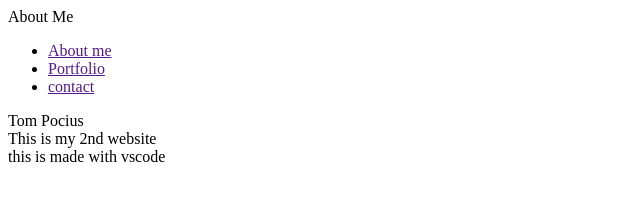
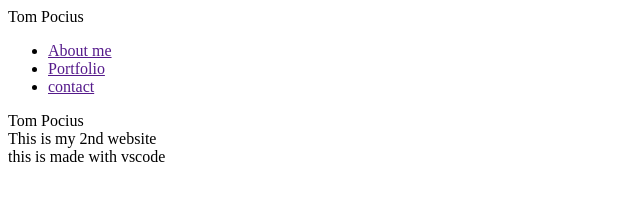
Before and after one commit to pociust/TomBootCamp, a plain HTML site: page index.html in a window 1280 px wide. Shown: the full height of the page, 0-640 px from the left. Drawn offline with Linux system fonts and the light colour scheme.

Commit message:
fiexed formatting errors

```diff
--- a/index.html
+++ b/index.html
@@ -7,25 +7,20 @@
   <title>Document</title>
 </head>
 <body>
-    <!-- header -->
-    <header>
-    <div class="name">About Me</div>
+  <header>
+    <div class="name">Tom Pocius</div>
       <ul>
-        <li><a href=""> About me</a></li>
-        <li><a href=""> Portfolio</a></li>
-        <li><a href=""> contact</a></li>
+        <li><a href="">About me</a></li>
+        <li><a href="">Portfolio</a></li>
+        <li><a href="">contact</a></li>
       </ul>
   </header>
-
-  <!-- body -->
   <section>
     <div>
       <div>Tom Pocius</div>
       <div>This is my 2nd website</div>
     </div>
   </section>
-
-  <!-- footer -->
   <footer>
     <div>this is made with vscode</div>
   </footer>
```
